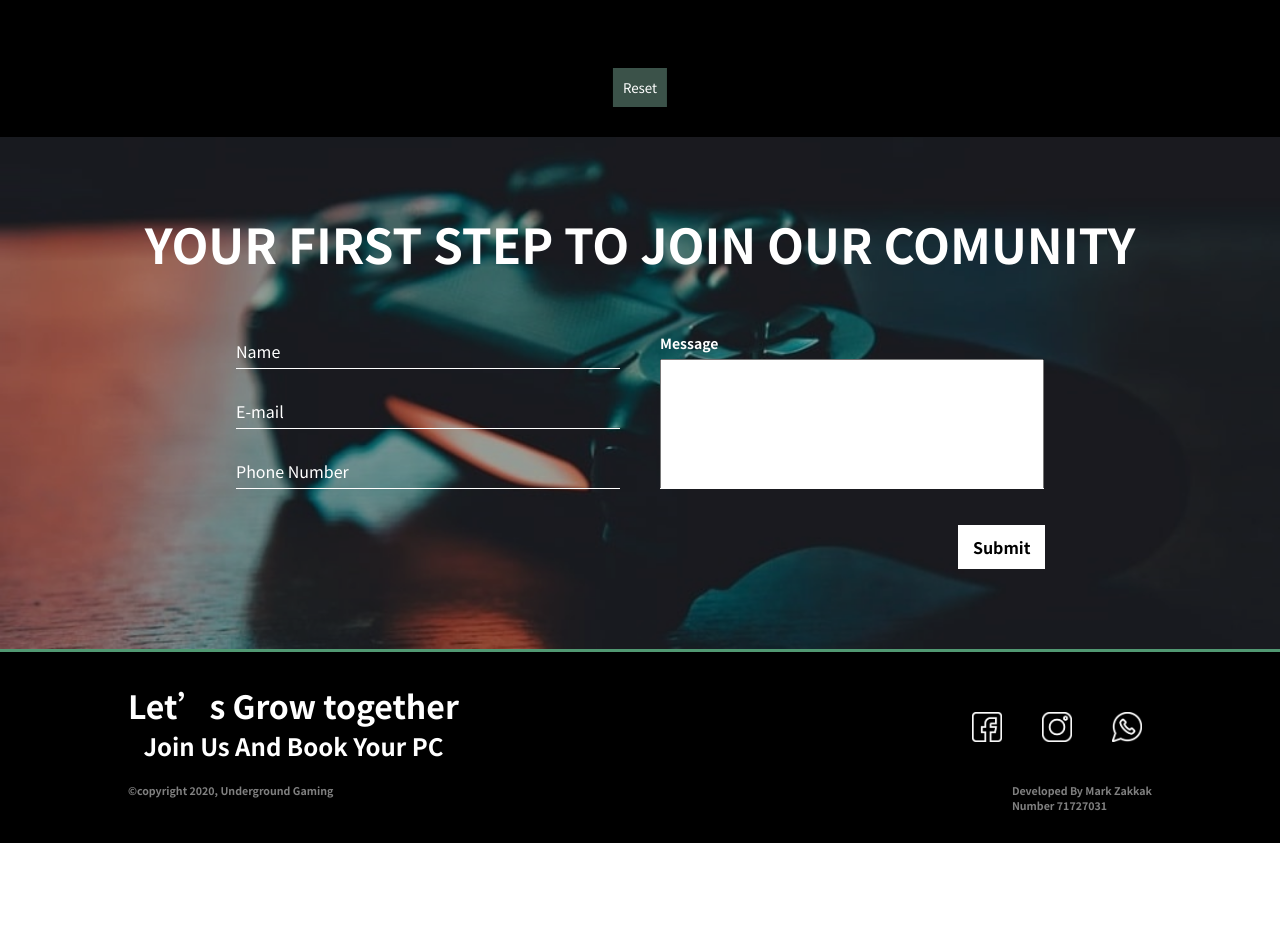
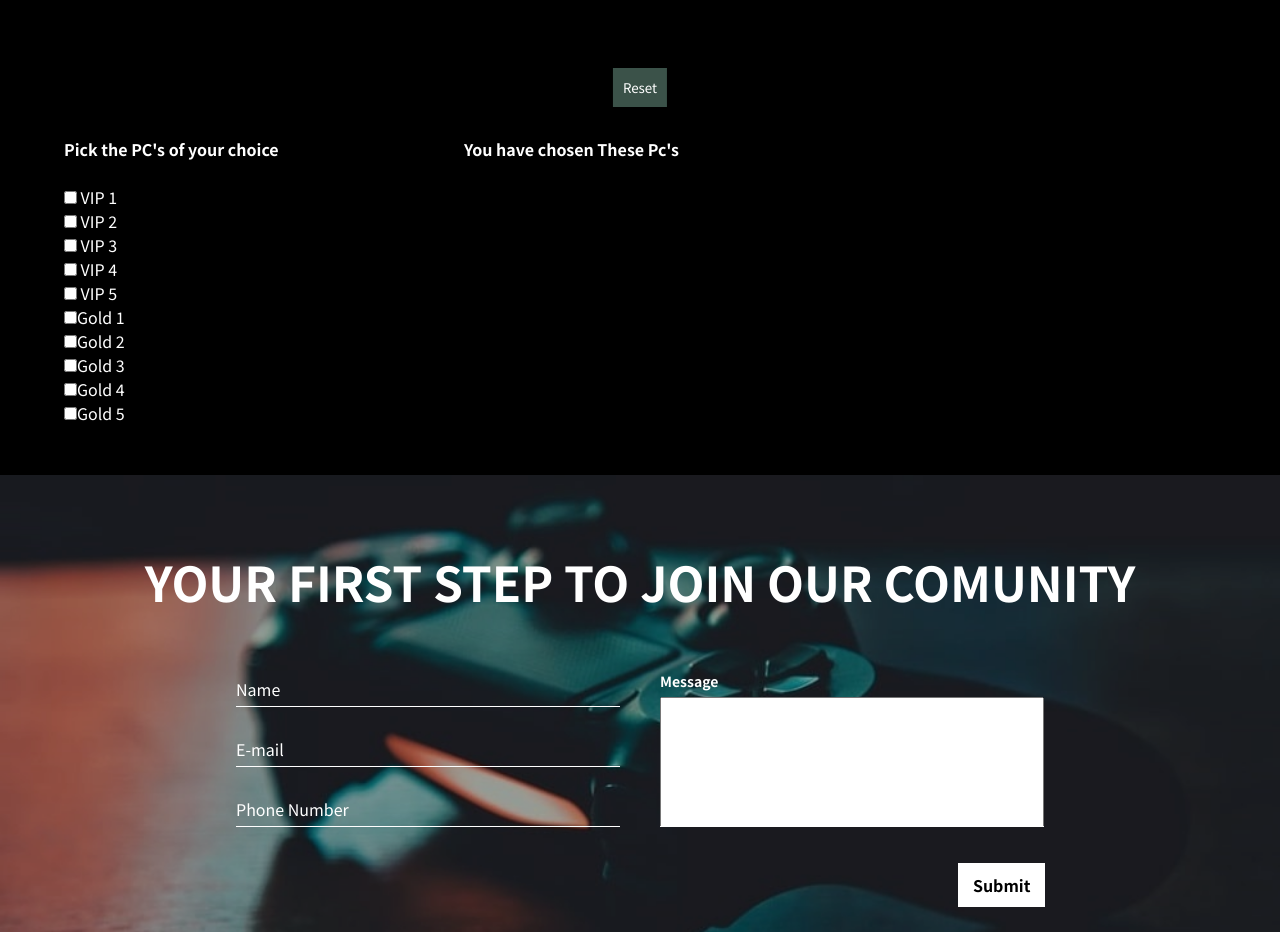
Before and after one commit to zikkops/chalhoub-gaming, a plain HTML site: page index.html in a window 1280 px wide. Shown: the part 3600-4532 px from the top of the page. Before the commit the page ends 4443 px from the top, so only its background shows below. Drawn offline with Linux system fonts and the light colour scheme.

Commit message:
update box

```diff
--- a/index.html
+++ b/index.html
@@ -258,6 +258,33 @@
                 <button id="btn-appear"  onclick="reset()">Reset</button>
             </p>
 
+               <div id="check-pc">
+
+                <form id="checkbox-PC">
+
+                <h4> Pick the PC's of your choice </h4><br>
+                    <input type="checkbox" name="Seat" value="VIP 1"><span> VIP 1</span><br>
+                    <input type="checkbox" name="Seat" value="VIP 2"><span> VIP 2</span><br>
+                    <input type="checkbox" name="Seat" value="VIP 3"><span> VIP 3</span><br>
+                    <input type="checkbox" name="Seat" value="VIP 4"><span> VIP 4</span><br>
+                    <input type="checkbox" name="Seat" value="VIP 5"><span> VIP 5</span><br>
+                    <input type="checkbox" name="Seat" value="Gold 1"><span>Gold 1</span><br>
+                    <input type="checkbox" name="Seat" value="Gold 2"><span>Gold 2</span><br>
+                    <input type="checkbox" name="Seat" value="Gold 3"><span>Gold 3</span><br>
+                    <input type="checkbox" name="Seat" value="Gold 4"><span>Gold 4</span><br>
+                    <input type="checkbox" name="Seat" value="Gold 5"><span>Gold 5</span>
+
+                </form>
+                <div id="title-pc">
+                    <h4 >You have chosen These Pc's</h4><br>
+                <div id="chosenPc">
+
+
+                </div>
+                </div>
+
+              </div>
+
             </main>
         </div>
     </section>
--- a/scripts.js
+++ b/scripts.js
@@ -100,3 +100,19 @@ function appear() {
         var value=selectedValue.innerHTML
         document.getElementById("myAnimation").style.backgroundColor =value;
     }
+
+var check =document.getElementsByName("Seat");
+console.log(check.length);
+for (var a=0;a<check.length;a++){
+    check[a].onchange = function(){
+        document.getElementById("chosenPc").innerHTML ="<ul>";
+        for(var b=0 ; b < check.length ;b++){
+            if(check[b].checked){
+                document.getElementById("chosenPc").innerHTML +="<li>" + check[b].value +"</li>";
+            }
+
+        }
+
+        document.getElementById("chosenPc").innerHTML +="</ul>";
+    }
+}
--- a/styleblack.css
+++ b/styleblack.css
@@ -1336,3 +1336,26 @@ section.parallax.parallax-9 {
   margin-left: 50%;
   transform: translateX(-50%);
 }
+#checkbox-PC{
+  width: 400px;
+  margin-left: 5vw;
+  padding-bottom: 50px;
+}
+#checkbox-PC span{
+  color: white;
+}
+#checkbox-PC h4{
+  color: white;
+}
+#chosenPc{
+  color: white;
+}
+#title-pc h4{
+  color: white  ;
+}
+#check-pc {
+  display: flex;
+}
+#check-pc{
+  list-style: none;
+}
```
